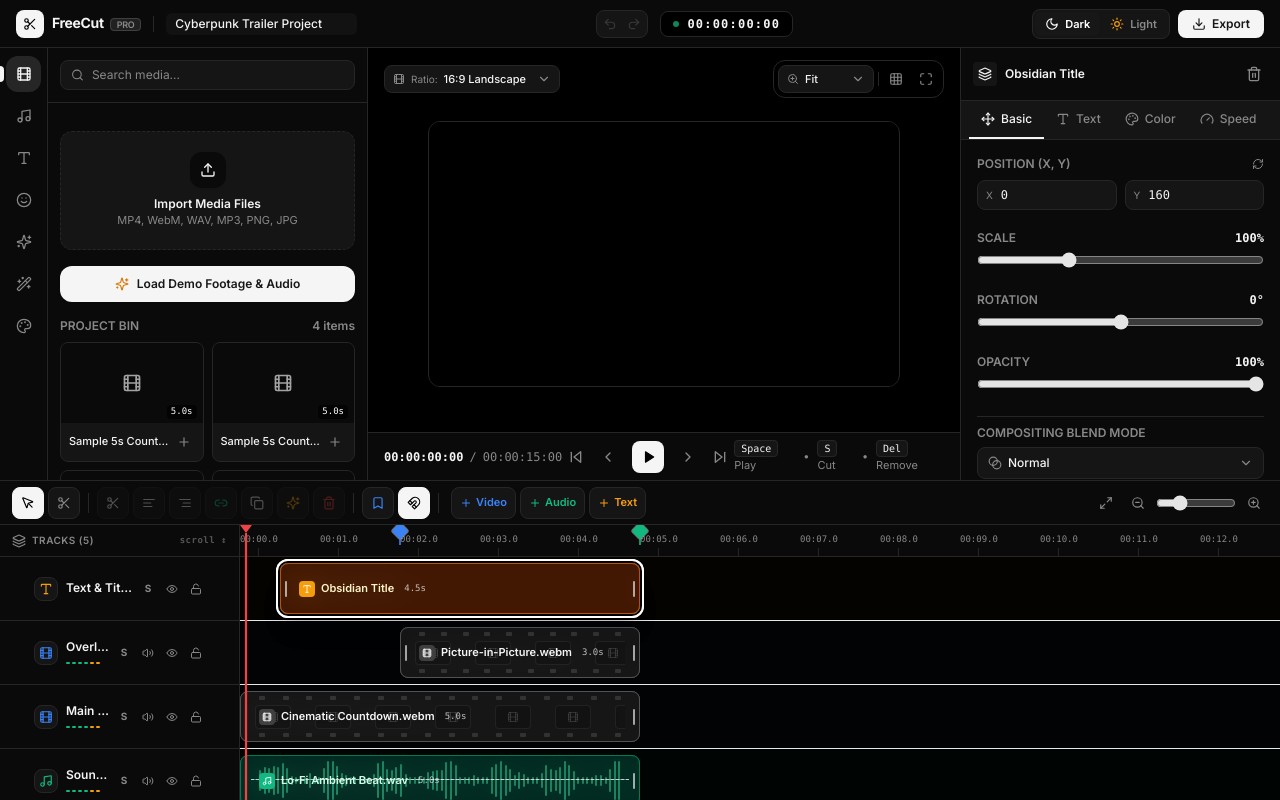
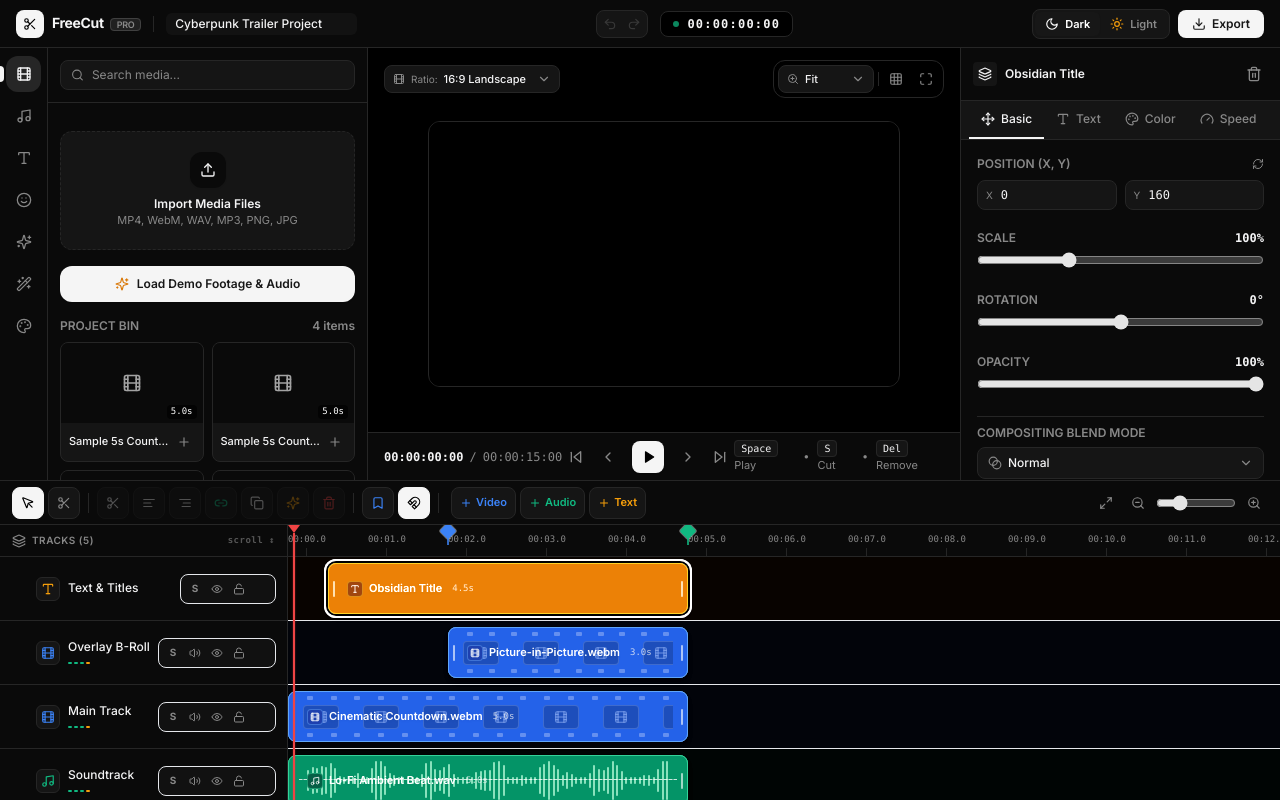
Before and after one commit to SamurAIGPT/FreeCut, a React (Vite) app: page / in a window 1280 px wide. Built offline with nearby package versions, Linux system fonts and the light colour scheme.

Commit message:
fix(timeline): refine dark mode colors for clips, tooltips, and track headers

```diff
--- a/src/components/timeline/ClipItem.tsx
+++ b/src/components/timeline/ClipItem.tsx
@@ -242,30 +242,30 @@ export const ClipItem: React.FC<ClipItemProps> = ({ clip, isLocked }) => {
     switch (clip.type) {
       case 'audio':
         return {
-          bg: 'bg-emerald-600/90 dark:bg-emerald-950/80',
-          border: 'border-emerald-500/80 dark:border-emerald-700',
-          text: 'text-white dark:text-emerald-100',
-          badge: 'bg-emerald-500 text-white',
-          waveform: 'bg-emerald-300 dark:bg-emerald-400',
+          bg: 'bg-emerald-600 dark:bg-emerald-600/90 hover:bg-emerald-500 dark:hover:bg-emerald-500',
+          border: 'border-emerald-400/90 dark:border-emerald-400',
+          text: 'text-white',
+          badge: 'bg-emerald-800 text-white border border-emerald-400/50',
+          waveform: 'bg-emerald-100 dark:bg-emerald-200',
           icon: Music,
         };
       case 'text':
         return {
-          bg: 'bg-amber-600/90 dark:bg-amber-950/80',
-          border: 'border-amber-500/80 dark:border-amber-700',
-          text: 'text-white dark:text-amber-100',
-          badge: 'bg-amber-500 text-white',
-          waveform: 'bg-amber-300 dark:bg-amber-400',
+          bg: 'bg-amber-600 dark:bg-amber-600/90 hover:bg-amber-500 dark:hover:bg-amber-500',
+          border: 'border-amber-400/90 dark:border-amber-400',
+          text: 'text-white',
+          badge: 'bg-amber-800 text-white border border-amber-400/50',
+          waveform: 'bg-amber-100 dark:bg-amber-200',
           icon: Type,
         };
       case 'video':
       default:
         return {
-          bg: 'bg-blue-600/90 dark:bg-neutral-900/90',
-          border: 'border-blue-500/80 dark:border-neutral-600',
-          text: 'text-white dark:text-neutral-100',
-          badge: 'bg-blue-500 dark:bg-neutral-700 text-white',
-          waveform: 'bg-blue-300 dark:bg-neutral-400',
+          bg: 'bg-blue-600 dark:bg-blue-600/90 hover:bg-blue-500 dark:hover:bg-blue-500',
+          border: 'border-blue-400/90 dark:border-blue-400',
+          text: 'text-white',
+          badge: 'bg-blue-800 text-white border border-blue-400/50',
+          waveform: 'bg-blue-100 dark:bg-blue-200',
           icon: Film,
         };
     }
@@ -280,12 +280,12 @@ export const ClipItem: React.FC<ClipItemProps> = ({ clip, isLocked }) => {
         style={{ left: `${leftPos}px`, width: `${clipWidth}px` }}
         onMouseDown={handleMouseDown}
         onContextMenu={handleContextMenu}
-        className={`group absolute top-1.5 bottom-1.5 flex cursor-grab active:cursor-grabbing items-center justify-between rounded-lg border backdrop-blur-md select-none transition-shadow ${
+        className={`group absolute top-1.5 bottom-1.5 flex cursor-grab active:cursor-grabbing items-center justify-between rounded-lg border shadow-md select-none transition-all duration-150 ${
           theme.bg
         } ${theme.border} ${
           isSelected
-            ? 'ring-2 ring-neutral-900 dark:ring-white ring-offset-2 ring-offset-app-bg shadow-xl z-20'
-            : 'hover:border-neutral-400 dark:hover:border-neutral-400 z-10'
+            ? 'ring-2 ring-white ring-offset-2 ring-offset-black shadow-2xl z-20 brightness-110'
+            : 'hover:brightness-105 z-10'
         } ${clip.isMuted ? 'opacity-50' : ''}`}
       >
         {/* Left Trim Handle */}
@@ -306,7 +306,7 @@ export const ClipItem: React.FC<ClipItemProps> = ({ clip, isLocked }) => {
         <div className="relative flex flex-1 items-center overflow-hidden px-2 h-full">
           {/* Audio Waveform Canvas/Bars */}
           {clip.type === 'audio' && (
-            <div className="pointer-events-none absolute inset-x-2 inset-y-1 flex items-center justify-between opacity-50">
+            <div className="pointer-events-none absolute inset-x-2 inset-y-1 flex items-center justify-between opacity-80">
               {Array.from({ length: Math.min(80, Math.floor(clipWidth / 4)) }).map((_, i) => {
                 const h = 25 + Math.sin(i * 0.5) * 45 + Math.cos(i * 1.2) * 25 + (i % 4) * 8;
                 return (
@@ -322,24 +322,24 @@ export const ClipItem: React.FC<ClipItemProps> = ({ clip, isLocked }) => {
 
           {/* Video Filmstrip frame indicators */}
           {clip.type === 'video' && (
-            <div className="pointer-events-none absolute inset-x-1 inset-y-1 flex items-center gap-6 opacity-30 overflow-hidden">
+            <div className="pointer-events-none absolute inset-x-1 inset-y-1 flex items-center gap-6 opacity-45 overflow-hidden">
               {/* Film Sprocket Perforations Top & Bottom */}
               <div className="absolute top-0 inset-x-0 flex justify-between px-1">
                 {Array.from({ length: Math.min(25, Math.floor(clipWidth / 24)) }).map((_, i) => (
-                  <div key={i} className="h-1 w-1.5 rounded-[1px] bg-white/40" />
+                  <div key={i} className="h-1 w-1.5 rounded-[1px] bg-white/60" />
                 ))}
               </div>
               <div className="absolute bottom-0 inset-x-0 flex justify-between px-1">
                 {Array.from({ length: Math.min(25, Math.floor(clipWidth / 24)) }).map((_, i) => (
-                  <div key={i} className="h-1 w-1.5 rounded-[1px] bg-white/40" />
+                  <div key={i} className="h-1 w-1.5 rounded-[1px] bg-white/60" />
                 ))}
               </div>
 
               {/* Sample Film Frame Thumbnails */}
               {Array.from({ length: Math.min(15, Math.floor(clipWidth / 48)) }).map((_, i) => (
                 <div key={i} className="flex flex-col items-center gap-1 shrink-0">
-                  <div className="h-6 w-9 rounded border border-white/20 bg-black/40 flex items-center justify-center">
-                    <Film className="h-3 w-3 text-white/40" />
+                  <div className="h-6 w-9 rounded border border-white/30 bg-black/40 flex items-center justify-center">
+                    <Film className="h-3.5 w-3.5 text-white/70" />
                   </div>
                 </div>
               ))}
--- a/src/components/timeline/Timeline.tsx
+++ b/src/components/timeline/Timeline.tsx
@@ -270,7 +270,7 @@ export const Timeline: React.FC = () => {
       {/* Tracks & Ruler Grid Workspace */}
       <div className="flex flex-1 overflow-hidden">
         {/* Left Track Headers Column */}
-        <div className="flex w-60 shrink-0 flex-col border-r border-app-border bg-app-surface">
+        <div className="flex w-72 shrink-0 flex-col border-r border-app-border bg-app-surface">
           <div className="h-8 border-b border-app-border bg-app-surface flex items-center justify-between px-3 text-[10px] font-semibold tracking-wider text-app-text-muted uppercase">
             <div className="flex items-center gap-1.5">
               <Layers className="h-3.5 w-3.5" />
@@ -323,17 +323,17 @@ export const Timeline: React.FC = () => {
                 <div
                   key={track.id}
                   data-track-id={track.id}
-                  className={`relative h-16 border-b border-app-border/60 transition ${
+                  className={`relative h-16 border-b border-app-border/80 transition-colors ${
                     track.type === 'video'
-                      ? 'bg-blue-500/[0.02] hover:bg-blue-500/[0.05]'
+                      ? 'bg-blue-500/[0.03] dark:bg-blue-950/[0.12] hover:bg-blue-500/[0.06] dark:hover:bg-blue-950/[0.18]'
                       : track.type === 'audio'
-                      ? 'bg-emerald-500/[0.02] hover:bg-emerald-500/[0.05]'
-                      : 'bg-amber-500/[0.02] hover:bg-amber-500/[0.05]'
+                      ? 'bg-emerald-500/[0.03] dark:bg-emerald-950/[0.12] hover:bg-emerald-500/[0.06] dark:hover:bg-emerald-950/[0.18]'
+                      : 'bg-amber-500/[0.03] dark:bg-amber-950/[0.12] hover:bg-amber-500/[0.06] dark:hover:bg-amber-950/[0.18]'
                   }`}
                 >
                   {/* Empty Track Dashed Dropzone */}
                   {isTrackEmpty && (
-                    <div className="pointer-events-none absolute inset-x-3 inset-y-2 flex items-center justify-center rounded-lg border border-dashed border-app-border/40 text-[10px] text-app-text-muted/60">
+                    <div className="pointer-events-none absolute inset-x-3 inset-y-2 flex items-center justify-center rounded-lg border border-dashed border-app-border/60 dark:border-neutral-800 text-[10px] font-medium text-app-text-muted/60 dark:text-neutral-500 bg-app-surface/20 dark:bg-neutral-900/10">
                       Empty {track.type} track — Drag clips here or add from left panel
                     </div>
                   )}
--- a/src/components/timeline/TrackHeader.tsx
+++ b/src/components/timeline/TrackHeader.tsx
@@ -27,10 +27,10 @@ export const TrackHeader: React.FC<TrackHeaderProps> = ({ track, index, totalTra
     <div
       onMouseEnter={() => setIsHovered(true)}
       onMouseLeave={() => setIsHovered(false)}
-      className="group relative flex h-16 w-60 shrink-0 items-center justify-between border-b border-app-border bg-app-surface px-2.5 select-none transition-colors duration-200"
+      className="group relative flex h-16 w-72 shrink-0 items-center justify-between border-b border-app-border bg-app-surface px-3 select-none transition-colors duration-200"
     >
       {/* Track Info (Reorder + Type Icon + Title + VU Meter) */}
-      <div className="flex items-center gap-2 overflow-hidden flex-1 mr-1">
+      <div className="flex items-center gap-2 overflow-hidden flex-1 min-w-0 mr-2">
         {/* Reorder Buttons (visible on hover) */}
         <div className="flex flex-col gap-0.5 shrink-0 opacity-0 group-hover:opacity-100 transition">
           <button
@@ -53,7 +53,7 @@ export const TrackHeader: React.FC<TrackHeaderProps> = ({ track, index, totalTra
 
         {/* Track Type Icon */}
         <div
-          className={`flex h-6 w-6 shrink-0 items-center justify-center rounded-lg border border-app-border bg-app-elevated shadow-xs ${
+          className={`flex h-6 w-6 shrink-0 items-center justify-center rounded-md border border-app-border bg-app-elevated shadow-xs ${
             track.type === 'video'
               ? 'text-blue-500'
               : track.type === 'audio'
@@ -71,21 +71,21 @@ export const TrackHeader: React.FC<TrackHeaderProps> = ({ track, index, totalTra
         </div>
 
         <div className="overflow-hidden min-w-0 flex-1">
-          <span className="truncate text-xs font-semibold text-app-text block leading-snug">
+          <span className="truncate text-xs font-medium text-app-text block leading-snug" title={track.name}>
             {track.name}
           </span>
 
           {/* Animated Stereo VU meter when playing */}
           {track.type !== 'text' && !track.isMuted && (
-            <div className="flex items-center gap-0.5 mt-1 h-1.5 w-16">
-              {[0.35, 0.7, 0.45, 0.9, 0.65, 0.3].map((h, i) => (
+            <div className="flex items-center gap-0.5 mt-1 h-1.5 w-12">
+              {[0.35, 0.7, 0.5, 0.9].map((h, i) => (
                 <div
                   key={i}
                   style={{
                     height: isPlaying ? `${Math.max(20, Math.min(100, (h + (Math.sin(Date.now() / 150 + i) * 0.2)) * 100))}%` : '25%',
                   }}
                   className={`w-1 rounded-sm transition-all duration-100 ${
-                    i >= 4 ? 'bg-amber-500' : 'bg-emerald-500'
+                    i >= 3 ? 'bg-amber-500' : 'bg-emerald-500'
                   }`}
                 />
               ))}
@@ -95,14 +95,14 @@ export const TrackHeader: React.FC<TrackHeaderProps> = ({ track, index, totalTra
       </div>
 
       {/* Track Actions */}
-      <div className="flex items-center gap-1 shrink-0">
+      <div className="flex items-center gap-0.5 shrink-0 bg-app-elevated/40 dark:bg-neutral-900/60 p-1 rounded-lg border border-app-border/40">
         {/* Solo */}
         <button
           onClick={() => toggleTrackSolo(track.id)}
           title="Solo Track (S)"
-          className={`h-5 w-5 rounded text-[10px] font-bold transition ${
+          className={`h-5 w-5 rounded text-[10px] font-bold transition flex items-center justify-center ${
             track.isSolo
-              ? 'bg-amber-500 text-black'
+              ? 'bg-amber-500 text-black shadow-xs'
               : 'text-app-text-muted hover:bg-app-elevated hover:text-app-text'
           }`}
         >
@@ -114,8 +114,8 @@ export const TrackHeader: React.FC<TrackHeaderProps> = ({ track, index, totalTra
           <button
             onClick={() => toggleTrackMute(track.id)}
             title={track.isMuted ? 'Unmute Track' : 'Mute Track'}
-            className={`rounded p-1 transition ${
-              track.isMuted ? 'bg-red-500/20 text-red-500' : 'text-app-text-muted hover:text-app-text'
+            className={`h-5 w-5 rounded flex items-center justify-center transition ${
+              track.isMuted ? 'bg-red-500/20 text-red-500' : 'text-app-text-muted hover:bg-app-elevated hover:text-app-text'
             }`}
           >
             {track.isMuted ? <VolumeX className="h-3 w-3" /> : <Volume2 className="h-3 w-3" />}
@@ -126,8 +126,8 @@ export const TrackHeader: React.FC<TrackHeaderProps> = ({ track, index, totalTra
         <button
           onClick={() => toggleTrackVisibility(track.id)}
           title={track.isVisible === false ? 'Show Track' : 'Hide Track'}
-          className={`rounded p-1 transition ${
-            track.isVisible === false ? 'bg-red-500/20 text-red-500' : 'text-app-text-muted hover:text-app-text'
+          className={`h-5 w-5 rounded flex items-center justify-center transition ${
+            track.isVisible === false ? 'bg-red-500/20 text-red-500' : 'text-app-text-muted hover:bg-app-elevated hover:text-app-text'
           }`}
         >
           {track.isVisible === false ? <EyeOff className="h-3 w-3" /> : <Eye className="h-3 w-3" />}
@@ -137,8 +137,8 @@ export const TrackHeader: React.FC<TrackHeaderProps> = ({ track, index, totalTra
         <button
           onClick={() => toggleTrackLock(track.id)}
           title={track.isLocked ? 'Unlock Track' : 'Lock Track'}
-          className={`rounded p-1 transition ${
-            track.isLocked ? 'bg-amber-500/20 text-amber-500' : 'text-app-text-muted hover:text-app-text'
+          className={`h-5 w-5 rounded flex items-center justify-center transition ${
+            track.isLocked ? 'bg-amber-500/20 text-amber-500' : 'text-app-text-muted hover:bg-app-elevated hover:text-app-text'
           }`}
         >
           {track.isLocked ? <Lock className="h-3 w-3" /> : <Unlock className="h-3 w-3" />}
@@ -149,7 +149,7 @@ export const TrackHeader: React.FC<TrackHeaderProps> = ({ track, index, totalTra
           <button
             onClick={() => deleteTrack(track.id)}
             title="Delete Track"
-            className="rounded p-1 text-app-text-muted hover:bg-red-500/15 hover:text-red-500 opacity-0 group-hover:opacity-100 transition"
+            className="h-5 w-5 rounded flex items-center justify-center text-app-text-muted hover:bg-red-500/20 hover:text-red-500 opacity-0 group-hover:opacity-100 transition"
           >
             <Trash2 className="h-3 w-3" />
           </button>
```
Also changed, not shown: src/components/ui/Tooltip.tsx (+6 -6 lines).
